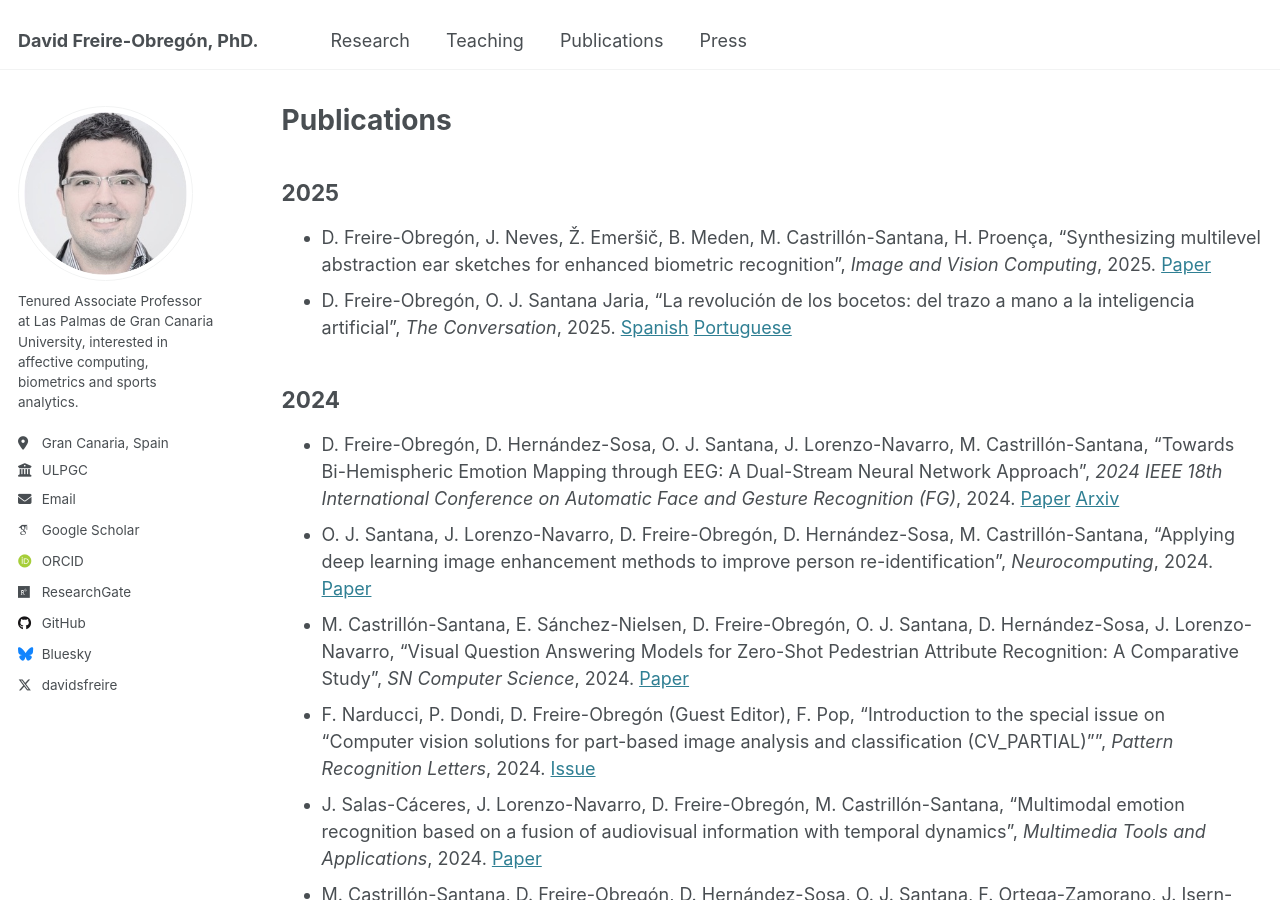
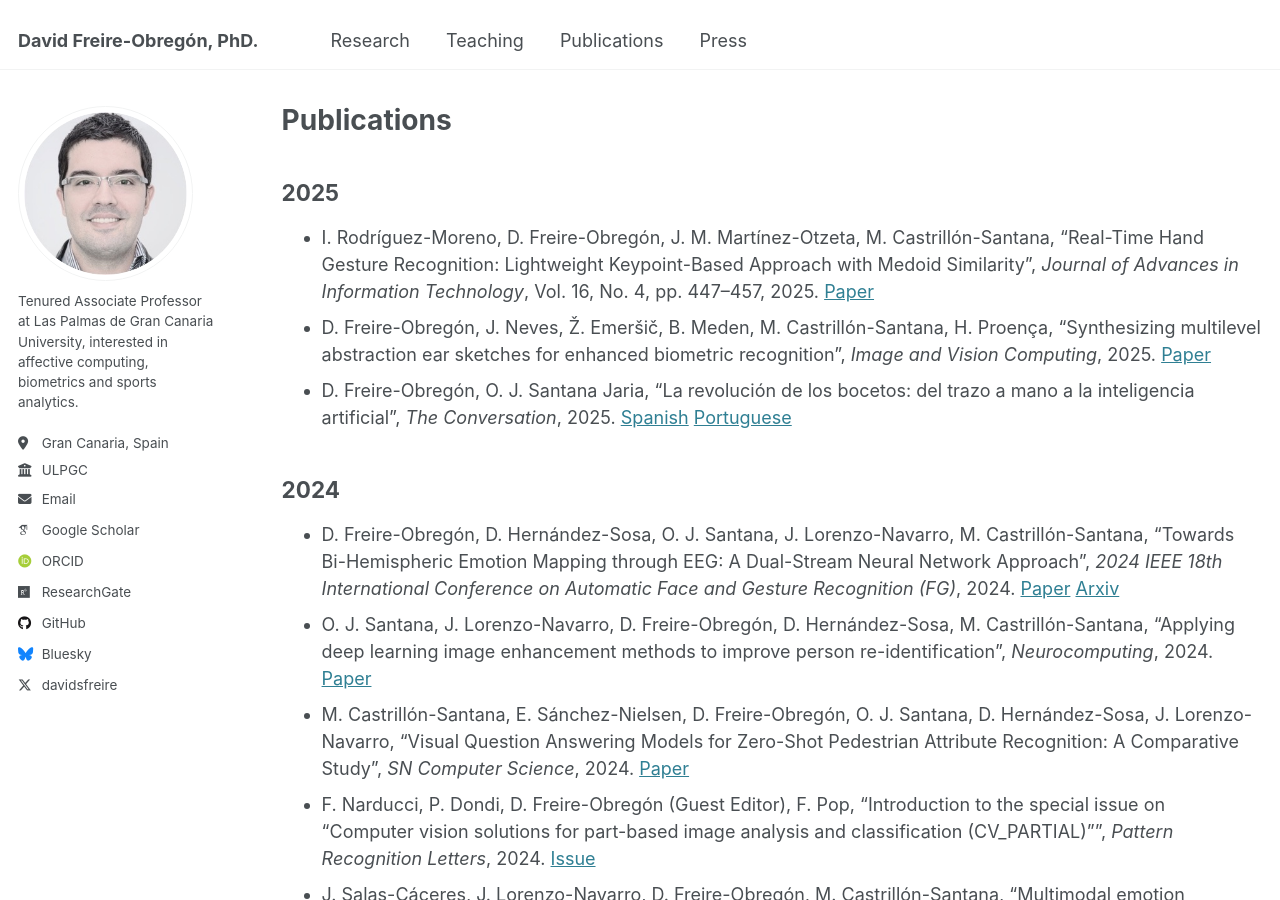
Before and after one commit to davidfreire/davidfreire.github.io, a Jekyll site: the page built from _pages/publications.md, in a window 1280 px wide and 900 px high. Built offline with Jekyll 4.4.1, drawn with Linux system fonts in a browser that asks for light colours; some web fonts are replaced.

Commit message:
Update publications.md

```diff
--- a/_pages/publications.md
+++ b/_pages/publications.md
@@ -11,6 +11,7 @@ redirect_from:
 
 
 ## 2025
+- I. Rodríguez-Moreno, D. Freire-Obregón, J. M. Martínez-Otzeta, M. Castrillón-Santana, "Real-Time Hand Gesture Recognition: Lightweight Keypoint-Based Approach with Medoid Similarity", *Journal of Advances in Information Technology*, Vol. 16, No. 4, pp. 447–457, 2025. <a href="https://www.jait.us/articles/2025/JAIT-V16N4-447.pdf" target="_blank">Paper</a>
 - D. Freire-Obregón, J. Neves, Ž. Emeršič, B. Meden, M. Castrillón-Santana, H. Proença, "Synthesizing multilevel abstraction ear sketches for enhanced biometric recognition", *Image and Vision Computing*, 2025. <a href="https://www.sciencedirect.com/science/article/pii/S0262885625000125" target="_blank">Paper</a>
 - D. Freire-Obregón, O. J. Santana Jaria, "La revolución de los bocetos: del trazo a mano a la inteligencia artificial", *The Conversation*, 2025.
   <a href="https://theconversation.com/la-revolucion-de-los-bocetos-del-trazo-a-mano-a-la-inteligencia-artificial-244864" target="_blank">Spanish</a>
```
